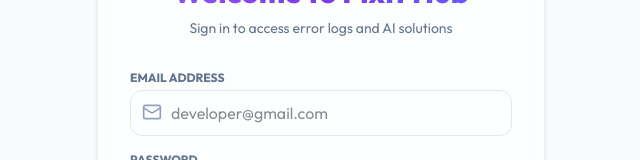
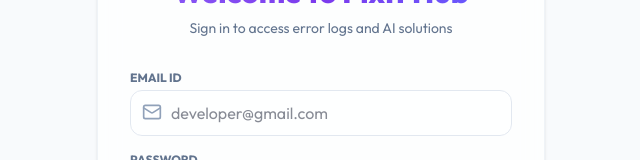
Before and after one commit to VIJAYAPANDIANT/fixit-hub, a React (Vite) app in the folder frontend/: page /login in a window 1280 px wide. Shown: the part 281-441 px from the top of the page, without its empty margins (319-959 px from the left). Built offline with nearby package versions, Linux system fonts and the light colour scheme; no server answers.

Commit message:
fix: remove role selector dropdown from register screen and rename email labels to Email ID

```diff
--- a/frontend/src/pages/AdminPanel.tsx
+++ b/frontend/src/pages/AdminPanel.tsx
@@ -79,7 +79,7 @@ export const AdminPanel: React.FC = () => {
               />
             </div>
             <div>
-              <label htmlFor="reg-dev-email" className="text-xs font-bold text-slate-400 block mb-1">EMAIL ADDRESS</label>
+              <label htmlFor="reg-dev-email" className="text-xs font-bold text-slate-400 block mb-1">EMAIL ID</label>
               <input
                 id="reg-dev-email"
                 type="email"
--- a/frontend/src/pages/Login.tsx
+++ b/frontend/src/pages/Login.tsx
@@ -91,7 +91,7 @@ export const Login: React.FC = () => {
           )}
 
           <div>
-            <label htmlFor="email" className="text-xs font-bold text-slate-500 dark:text-slate-400 block mb-1">EMAIL ADDRESS</label>
+            <label htmlFor="email" className="text-xs font-bold text-slate-500 dark:text-slate-400 block mb-1">EMAIL ID</label>
             <div className="relative">
               <Mail className="absolute left-3 top-3 h-5 w-5 text-slate-400" />
               <input
@@ -122,20 +122,7 @@ export const Login: React.FC = () => {
             </div>
           </div>
 
-          {isRegister && (
-            <div>
-              <label htmlFor="reg-role" className="text-xs font-bold text-slate-500 dark:text-slate-400 block mb-1">ROLE</label>
-              <select
-                id="reg-role"
-                value={role}
-                onChange={(e) => setRole(e.target.value)}
-                className="w-full px-4 py-2.5 rounded-xl border border-slate-200 dark:border-dark-800 bg-white/50 dark:bg-dark-900/50 focus:outline-none focus:ring-2 focus:ring-brand-500 transition"
-              >
-                <option value="DEVELOPER">DEVELOPER</option>
-                <option value="ADMIN">ADMIN</option>
-              </select>
-            </div>
-          )}
+
 
           <button
             type="submit"
```
